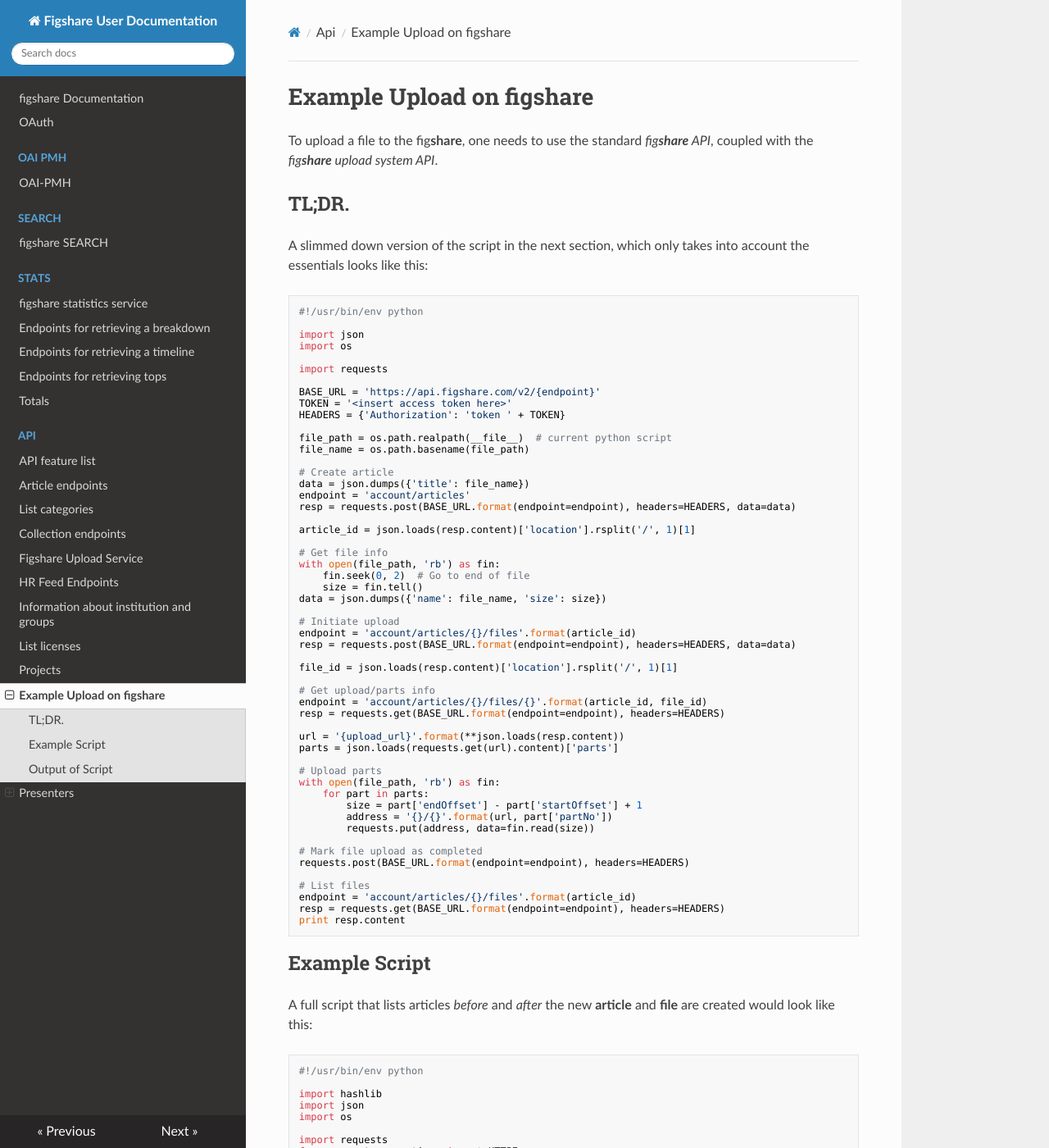
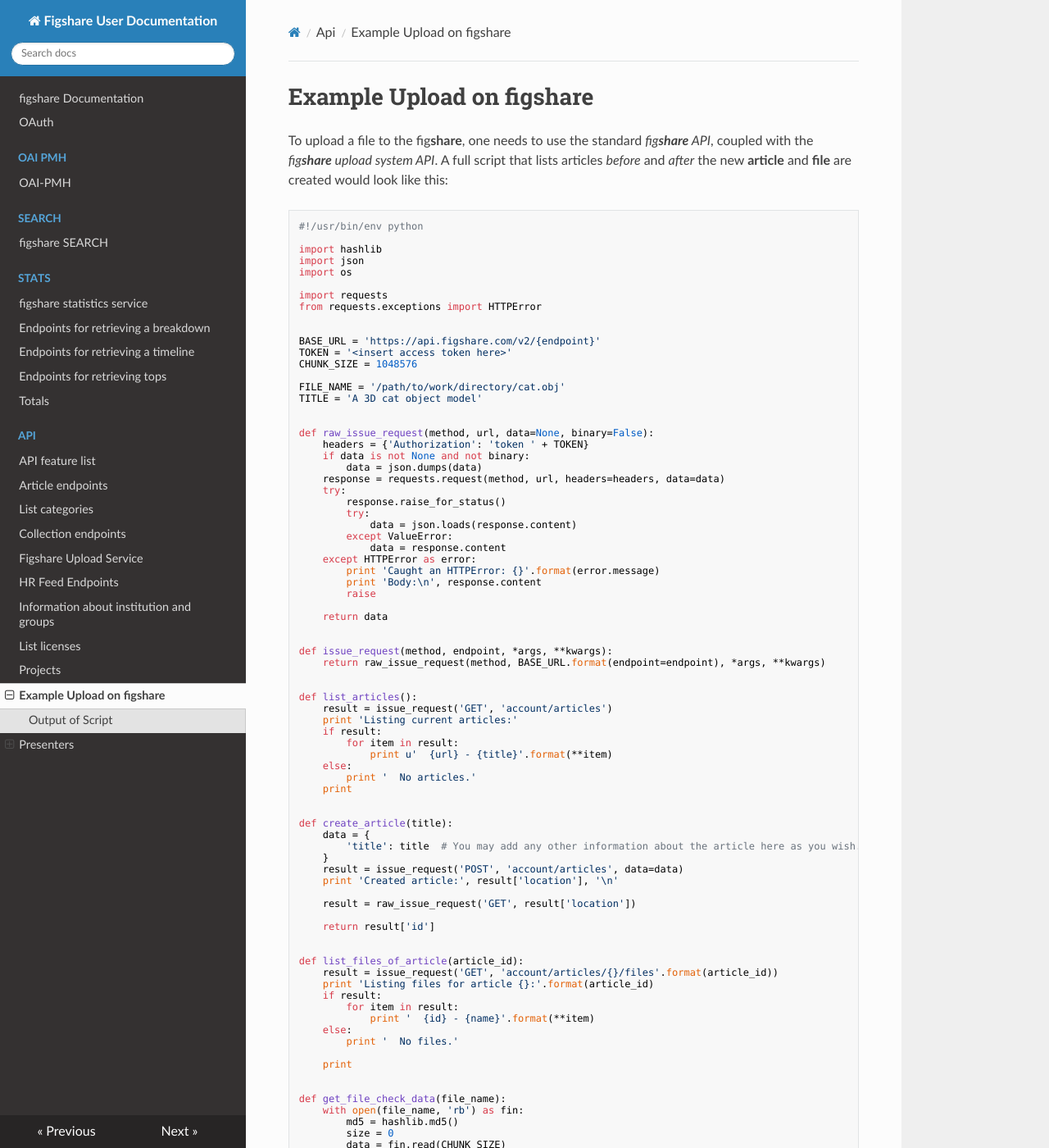
Before and after one commit to figshare/user_documentation, an MkDocs documentation site: the page built from docs/api/upload_example.md, in a window 1280 px wide and 1400 px high. Shown: the whole window at 82% size. Built offline with MkDocs 1.6.1, drawn with Linux system fonts in a browser that asks for light colours; nearby versions of some CDN libraries; some of the changed text lies outside the part shown.

Commit message:
(api-docs): Fix a bug in the example code for file upload
The script would only work with text files and fail for binary files.
Fix includes not json parsing file content data.

````diff
--- a/docs/api/upload_example.md
+++ b/docs/api/upload_example.md
@@ -2,71 +2,6 @@
 
 To upload a file to the fig**share**, one needs to use the standard _fig**share** API_, coupled
 with the _fig**share** upload system API_.
-
-## TL;DR.
-
-A slimmed down version of the script in the next section, which only takes into account
-the essentials looks like this:
-
-```python
-#!/usr/bin/env python
-
-import json
-import os
-
-import requests
-
-BASE_URL = 'https://api.figshare.com/v2/{endpoint}'
-TOKEN = '<insert access token here>'
-HEADERS = {'Authorization': 'token ' + TOKEN}
-
-file_path = os.path.realpath(__file__)  # current python script
-file_name = os.path.basename(file_path)
-
-# Create article
-data = json.dumps({'title': file_name})
-endpoint = 'account/articles'
-resp = requests.post(BASE_URL.format(endpoint=endpoint), headers=HEADERS, data=data)
-
-article_id = json.loads(resp.content)['location'].rsplit('/', 1)[1]
-
-# Get file info
-with open(file_path, 'rb') as fin:
-    fin.seek(0, 2)  # Go to end of file
-    size = fin.tell()
-data = json.dumps({'name': file_name, 'size': size})
-
-# Initiate upload
-endpoint = 'account/articles/{}/files'.format(article_id)
-resp = requests.post(BASE_URL.format(endpoint=endpoint), headers=HEADERS, data=data)
-
-file_id = json.loads(resp.content)['location'].rsplit('/', 1)[1]
-
-# Get upload/parts info
-endpoint = 'account/articles/{}/files/{}'.format(article_id, file_id)
-resp = requests.get(BASE_URL.format(endpoint=endpoint), headers=HEADERS)
-
-url = '{upload_url}'.format(**json.loads(resp.content))
-parts = json.loads(requests.get(url).content)['parts']
-
-# Upload parts
-with open(file_path, 'rb') as fin:
-    for part in parts:
-        size = part['endOffset'] - part['startOffset'] + 1
-        address = '{}/{}'.format(url, part['partNo'])
-        requests.put(address, data=fin.read(size))
-
-# Mark file upload as completed
-requests.post(BASE_URL.format(endpoint=endpoint), headers=HEADERS)
-
-# List files
-endpoint = 'account/articles/{}/files'.format(article_id)
-resp = requests.get(BASE_URL.format(endpoint=endpoint), headers=HEADERS)
-print resp.content
-```
-
-## Example Script
-
 A full script that lists articles *before* and *after* the new **article** and **file** are created
 would look like this:
 
@@ -89,9 +24,9 @@
 TITLE = 'A 3D cat object model'
 
 
-def raw_issue_request(method, url, data=None):
+def raw_issue_request(method, url, data=None, binary=False):
     headers = {'Authorization': 'token ' + TOKEN}
-    if data is not None:
+    if data is not None and not binary:
         data = json.dumps(data)
     response = requests.request(method, url, headers=headers, data=data)
     try:
@@ -199,7 +134,7 @@
     stream.seek(part['startOffset'])
     data = stream.read(part['endOffset'] - part['startOffset'] + 1)
 
-    raw_issue_request('PUT', url, data=data)
+    raw_issue_request('PUT', url, data=data, binary=True)
     print '  Uploaded part {partNo} from {startOffset} to {endOffset}'.format(**part)
 
 
````
